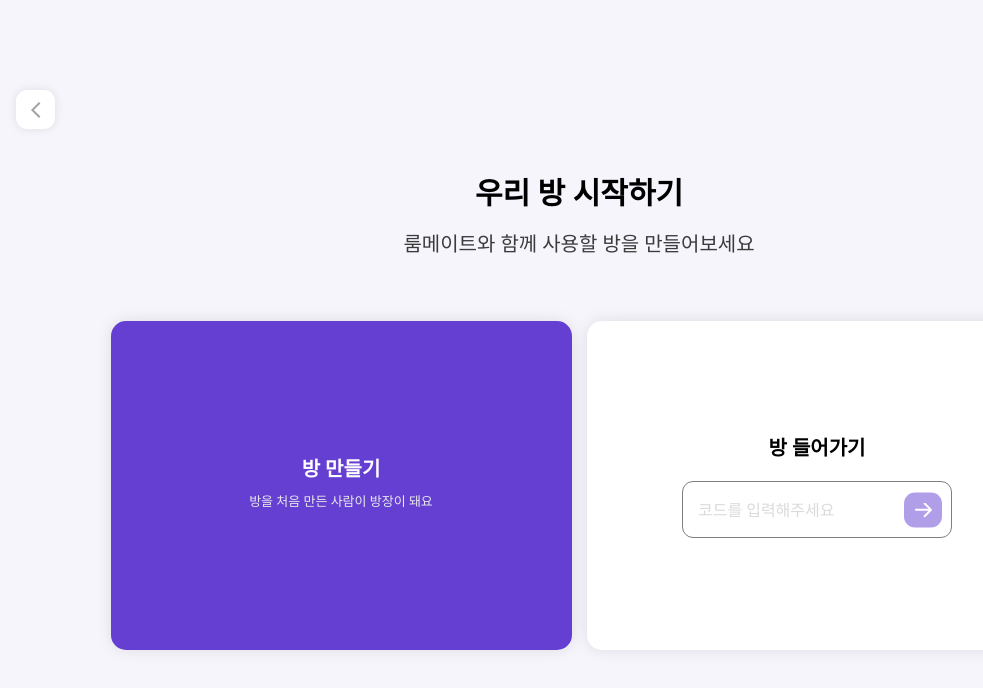
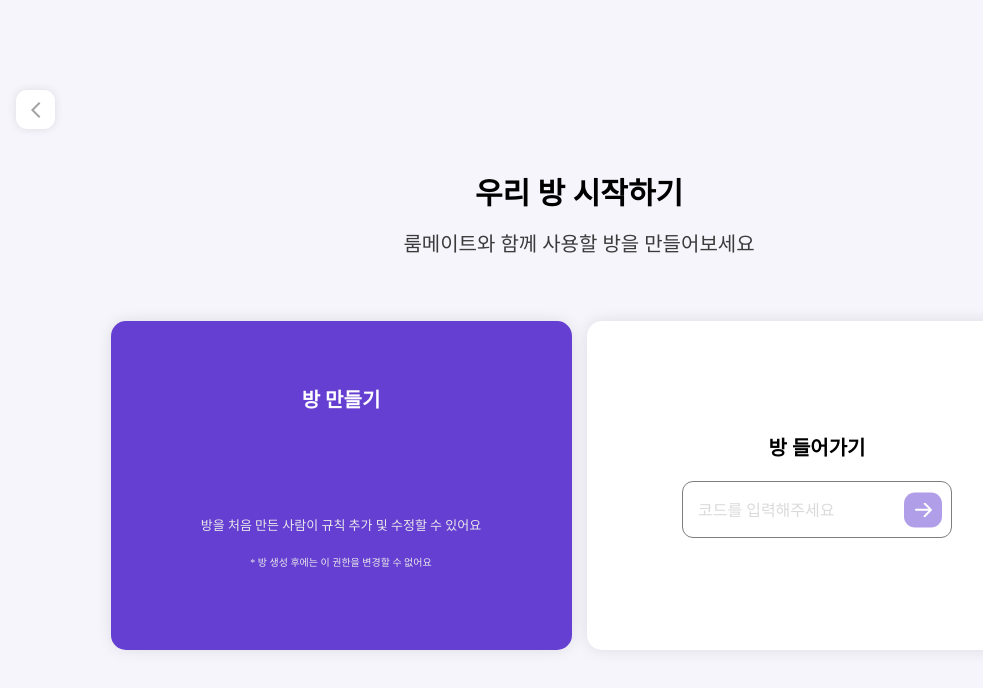
Before and after one commit to LikeLionHGU/Yesod_Kimchijjim_Front, a React (Create React App) app in the folder src/: page /room in a window 1280 px wide. Shown: the top 688 px of the page, without its empty margins (61-1044 px from the left). Built offline with nearby package versions, Linux system fonts and the light colour scheme; no server answers; the HTML template or start-up script is replaced by a standard one.

Commit message:
edit: RoomStartPage 방만들기 수정

```diff
--- a/src/pages/RoomJoinPage/RoomJoinPage.js
+++ b/src/pages/RoomJoinPage/RoomJoinPage.js
@@ -95,7 +95,7 @@ const RoomJoinPage = () => {
   return (
     <PageContainer>
       <GoBackPage />
-      <TitleSection iconSrc={DoorIcon} titleText={"방 들어가기"} subTitleText={"우리 방에 들어가요"} />
+      <TitleSection iconSrc={DoorIcon} titleText={"방 들어가기"} subTitleText={"이름을 입력하면 방에 입장할 수 있어요"} />
 
       <Card>
         <FormGroup>
--- a/src/pages/RoomStartPage/RoomStartPage.js
+++ b/src/pages/RoomStartPage/RoomStartPage.js
@@ -79,7 +79,8 @@ const RoomStartPage = () => {
             <CardContainer>
                 <CreateCard onClick={handleRoomCreate}>
                     <CardTitle style={{color:Colors.white}}>방 만들기</CardTitle>
-                    <CardSubText>방을 처음 만든 사람이 방장이 돼요</CardSubText>
+                    <CardSubText>방을 처음 만든 사람이 규칙 추가 및 수정할 수 있어요</CardSubText>
+                    <CardDetailText>* 방 생성 후에는 이 권한을 변경할 수 없어요</CardDetailText>
                 </CreateCard>
 
                 <JoinCard>
@@ -190,10 +191,20 @@ const CardSubText = styled.p`
     font-style: normal;
     font-weight: 500;
     color: ${Colors.detailWhite};
-    line-height: 30px;
-    margin-top: 3px;
+    line-height: 27px;
+    margin-top: 97px;
     margin-bottom: 0;
     white-space: nowrap;
+`;
+
+const CardDetailText = styled.p`
+    color: ${Colors.detailWhite};
+    text-align: center;
+    font-family: ${Colors.font};
+    font-size: 10px;
+    font-style: normal;
+    font-weight: 500;
+    line-height: 27px;
 `;
 
 const InputWrapper = styled.div`
```
